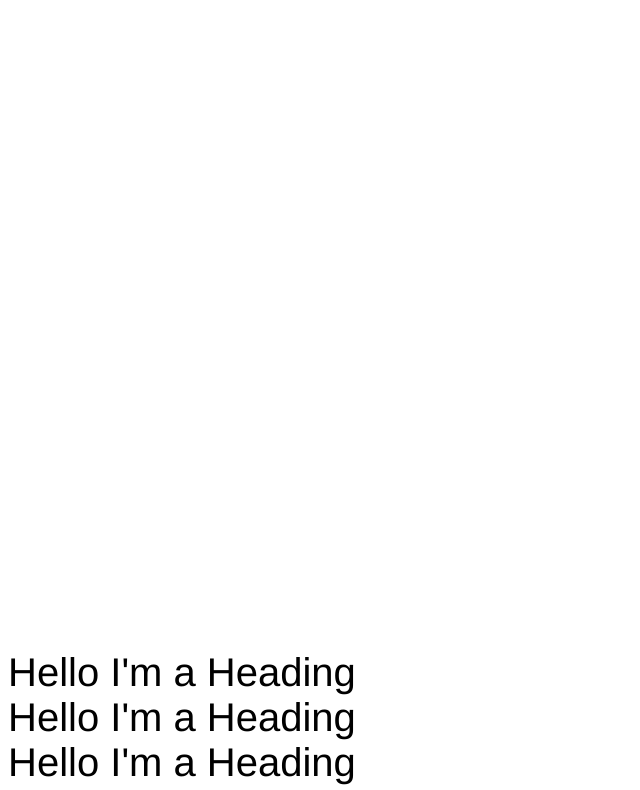
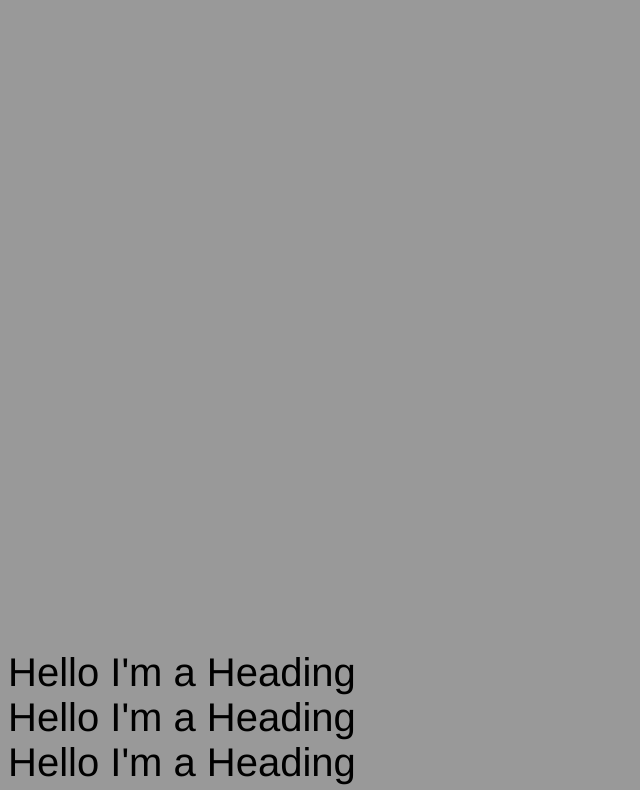
Before and after one commit to shaneharley/animateOnScroll, a plain HTML site: page index.html in a window 1280 px wide. Shown: the part 158-948 px from the top of the page, without its empty margins (0-640 px from the left). Drawn offline with Linux system fonts and the light colour scheme.

Commit message:
Converted to classList contains and fixed bugs

```diff
--- a/index.html
+++ b/index.html
@@ -1,12 +1,13 @@
 <!DOCTYPE html>
-<header>
+<head>
   <link rel="stylesheet" href="style.css"></rel>
-</header>
+</head>
 
+<body class="lightMode">
 <section data-mode="light">
-    <p class="fadeIn">Hello I'm a Heading</p>
-    <p class="fadeIn">Hello I'm a Heading</p>
-    <p class="fadeIn">Hello I'm a Heading</p>
+    <p class="fadeIn test">Hello I'm a Heading</p>
+    <p class="fadeIn test">Hello I'm a Heading</p>
+    <p class="test fadeIn">Hello I'm a Heading</p>
 </section>
 
 <section data-mode="dark">
@@ -33,6 +34,8 @@
   <p class="fadeIn">Hello I'm a Heading</p>
 </section>
 
+</body>
+
 
 
 
--- a/script.js
+++ b/script.js
@@ -2,13 +2,14 @@
 //it passes in the entry that just passed the threshold
 const animateTextIn = (entry) => {
   //gets every child of the entry
-  let childrenofEntry = entry.target.childNodes
+  //this is weird, because the .children doesn't return an array, I have to turn it into one in order to use forEach with it
+  let childrenofEntry = Array.from(entry.target.children)
   let transitionTime = 0.5
 
   //loops through each child
   childrenofEntry.forEach(child => {
     //if the child has the class of fadeIn then it animates it
-    if (child.className == "fadeIn") {
+    if (child.classList.contains("fadeIn")) {
       child.classList.add("active")
       child.style.transitionDelay = transitionTime + "s"
       transitionTime = transitionTime + .3
@@ -24,8 +25,8 @@ const toggleDarkMode = (entry) => {
     document.body.classList.add("darkMode")
   } else {
     console.log("light mode")
+    document.body.classList.add("lightMode")
     document.body.classList.remove("darkMode")
-    document.body.classList.add("lightMode")
   }
 }
 
--- a/style.css
+++ b/style.css
@@ -1,20 +1,22 @@
+body {
+  transition-property: background-color;
+  transition-duration: 2s;
+}
+
 .darkMode {
   background-color: black;
-  transition-property: background-color, color;
-  transition-duration: 1s;
+
 }
 .darkMode p {
   color: white;
 }
 
 .lightMode {
-  background-color: white;
-  transition-property: background-color, color;
-  transition-duration: 1s;
+  background-color:#999;
 }
+
 .lightMode p {
   color: black;
-
 }
 
 p {
```
